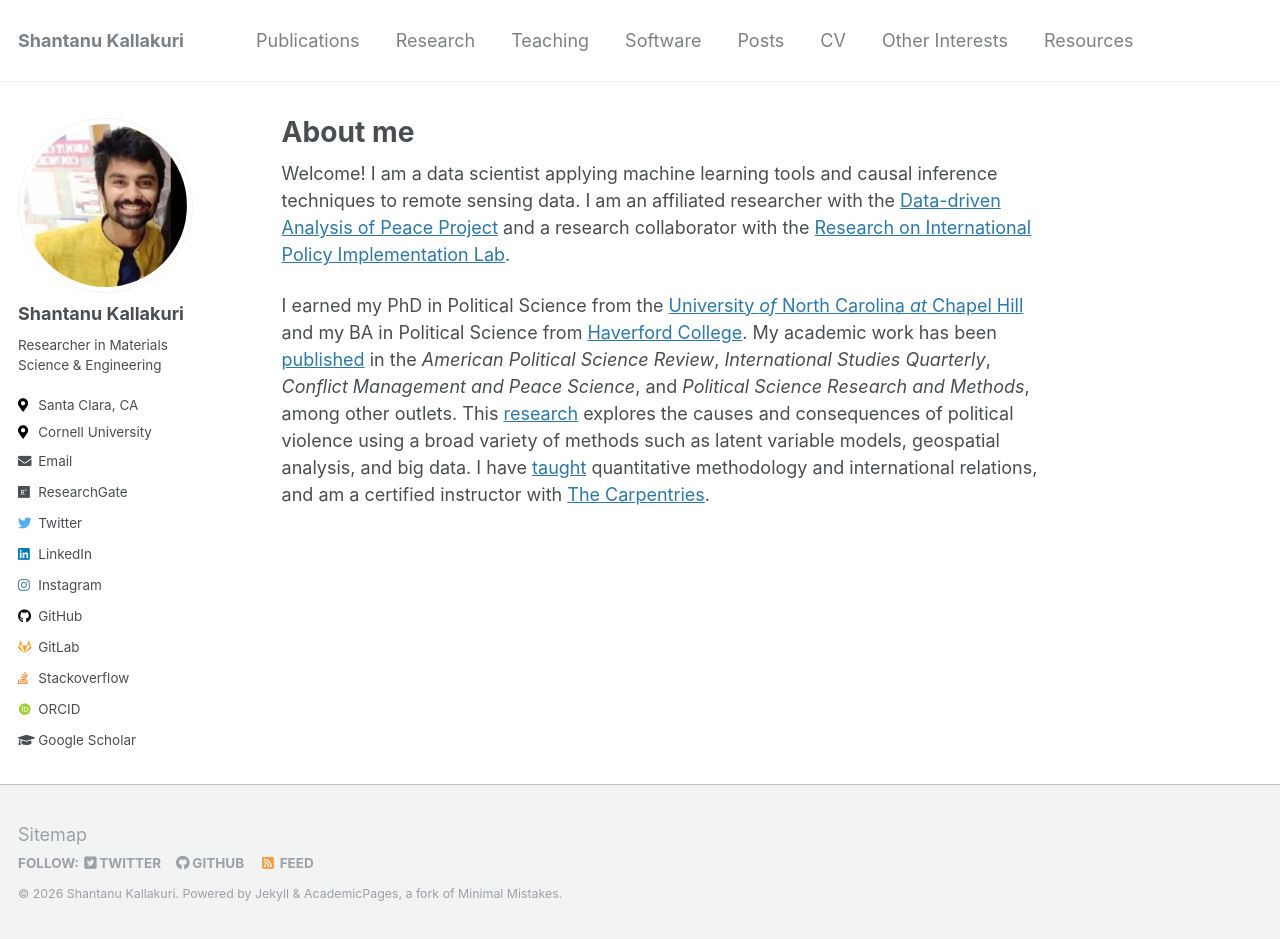
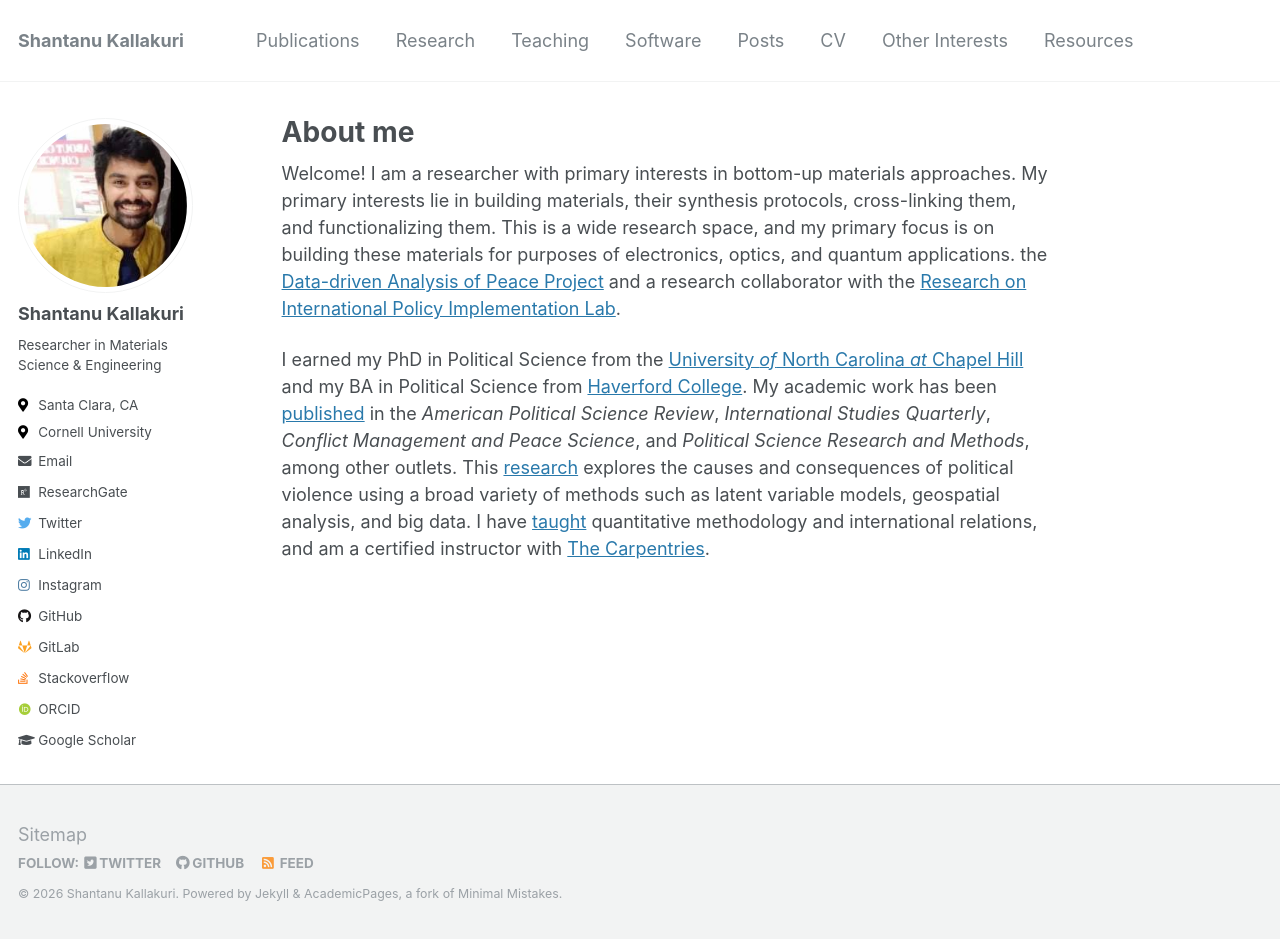
Before and after one commit to shantanukallakuri/research, a Jekyll site: the page built from _pages/about.md, in a window 1280 px wide and 939 px high. Built offline with Jekyll 4.4.1, drawn with Linux system fonts in a browser that asks for light colours; some web fonts are replaced.

Commit message:
Updated permalinks and photos9

```diff
--- a/_pages/about.md
+++ b/_pages/about.md
@@ -8,6 +8,6 @@ redirect_from:
   - /about.html
 ---
 
-Welcome! I am a data scientist applying machine learning tools and causal inference techniques to remote sensing data. I am an affiliated researcher with the [Data-driven Analysis of Peace Project](https://dapp-lab.org) and a research collaborator with the [Research on International Policy Implementation Lab](https://bridgingthegapproject.org/ripil).
+Welcome! I am a researcher with primary interests in bottom-up materials approaches. My primary interests lie in building materials, their synthesis protocols, cross-linking them, and functionalizing them. This is a wide research space, and my primary focus is on building these materials for purposes of electronics, optics, and quantum applications. the [Data-driven Analysis of Peace Project](https://dapp-lab.org) and a research collaborator with the [Research on International Policy Implementation Lab](https://bridgingthegapproject.org/ripil).
 
 I earned my PhD in Political Science from the [University *of* North Carolina *at* Chapel Hill](https://www.unc.edu) and my BA in Political Science from [Haverford College](https://www.haverford.edu). My academic work has been [published](publications) in the *American Political Science Review*, *International Studies Quarterly*, *Conflict Management and Peace Science*, and *Political Science Research and Methods*, among other outlets. This [research](research) explores the causes and consequences of political violence using a broad variety of methods such as latent variable models, geospatial analysis, and big data. I have [taught](teaching) quantitative methodology and international relations, and am a certified instructor with [The Carpentries](https://carpentries.org).
```
